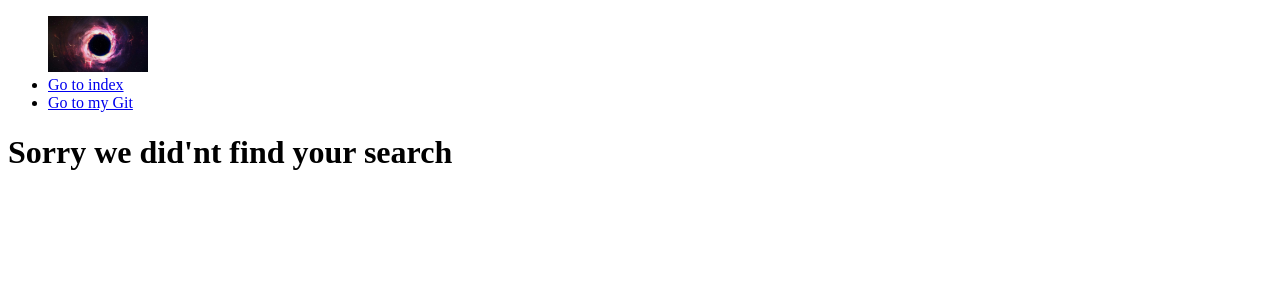
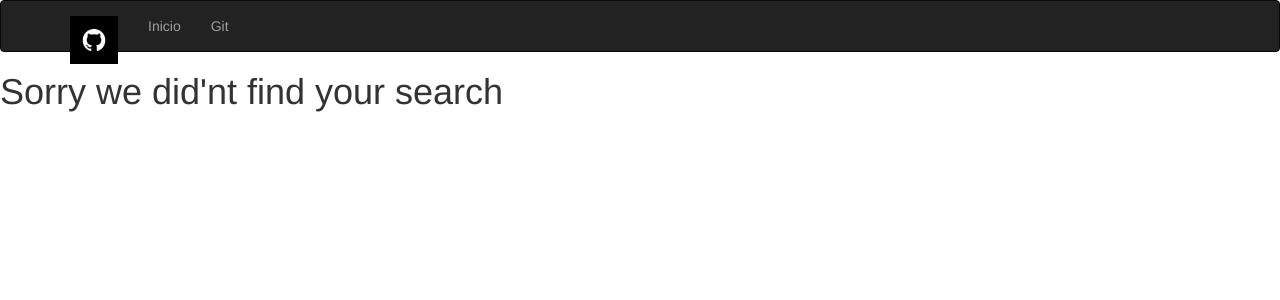
Before and after one commit to simon0820s/Python, a Python web app: template flask/templates/404.html in a window 1280 px wide. Shown: the top 300 px of the page. Run offline with Jinja, Linux system fonts and the light colour scheme; the template is opened without the code that fills it, so the values that code supplies are empty; some libraries are stand-ins or nearby versions.

Commit message:
secure save

```diff
--- a/flask/requirements.txt
+++ b/flask/requirements.txt
@@ -0,0 +1,2 @@
+flask
+flask-bootstrap
--- a/flask/static/css/main.css
+++ b/flask/static/css/main.css
@@ -1,3 +1,3 @@
 img{
-    max-width: 100px;
+    max-width: 150px;
 }
--- a/flask/templates/base.html
+++ b/flask/templates/base.html
@@ -1,19 +1,19 @@
-<!DOCTYPE html>
-<html lang="en">
-<head>
-    <meta charset="UTF-8">
-    <meta http-equiv="X-UA-Compatible" content="IE=edge">
-    <meta name="viewport" content="width=device-width, initial-scale=1.0">
+{%extends 'bootstrap/base.html'%}
+
+{%block head%}
+    {{super()}}
+    <title>
+        {%block title%}Flask|{%endblock%}
+    </title>
     <link rel="stylesheet" href="../static/css/main.css">
-    <title>
-        {%block title%}Flask |{%endblock%}
-    </title>
-</head>
-<body>
-    <header>
+{%endblock%}
+
+{%block body%}
+
+    {%block navbar%}
         {%include 'nav.html'%}
-    </header>
-    {%block content%}
     {%endblock%}
-</body>
-</html>
+
+    {%block content%}{%endblock%}
+
+{%endblock%}
--- a/flask/templates/nav.html
+++ b/flask/templates/nav.html
@@ -1,7 +1,22 @@
-<nav>
-    <ul>
-        <img src="../static/img/black_hole_sund.jpg">
-        <li><a href="{{url_for('index')}}">Go to index</a></li>
-        <li><a href="https://github.com/simon0820s/Python.git" target="_blank">Go to my Git</a></li>
-    </ul>
-</nav>
+<div class="navbar navbar-inverse" role="navigation">
+    <div class="container">
+        <div class="navbar-header">
+            <button type="button" class="navbar-toggle" data-toggle="collapse" data-target=".navbar-collapse">
+                <span class="sr-only">Toggle navigation</span>
+                <span class="icon-bar"></span>
+                <span class="icon-bar"></span>
+                <span class="icon-bar"></span>
+            </button>
+            <a class="navbar-brand" href="{{ url_for('index') }}">
+                <img src="../static/img/git.png" style="max-width: 48px"
+                    alt="git">
+            </a>
+        </div>
+        <div class="navbar-collapse collapse">
+            <ul class="nav navbar-nav">
+                <li><a href="{{ url_for('index') }}">Inicio</a></li>
+                <li><a href="https://github.com/simon0820s/Python.git" target="_blank">Git</a></li>
+            </ul>
+        </div>
+    </div>
+</div>
```
Also changed, not shown: flask/main.py (+6 -4 lines), flask/static/img/black_hole_sund.jpg (deleted), flask/static/img/git.png (added).
